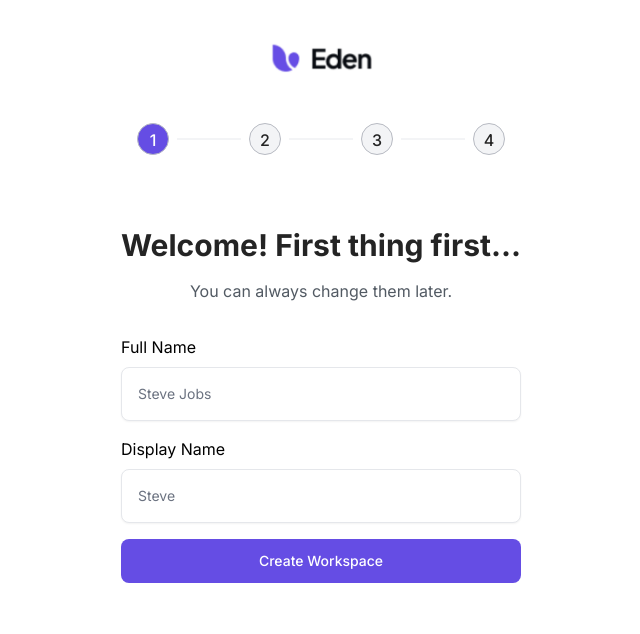
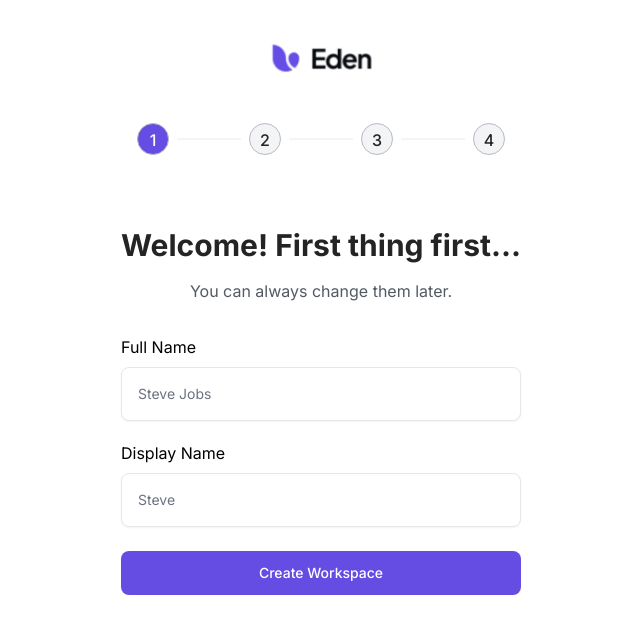
Before and after one commit to vishal035/onboarding-ui, a React (Create React App) app: page / in a window 1280 px wide. Shown: the top 634 px of the page, without its empty margins (319-959 px from the left). Built offline with nearby package versions, Linux system fonts and the light colour scheme.

Commit message:
Spacing Fixed

```diff
--- a/src/components/Form/FirstStepForm.jsx
+++ b/src/components/Form/FirstStepForm.jsx
@@ -52,10 +52,8 @@ const FirstStepForm = () => {
           </div>
         </div>
 
-        <div>
-          <label htmlFor="displayName" className="">
-            Display Name
-          </label>
+        <div className="pt-1">
+          <label htmlFor="displayName">Display Name</label>
           <div className="relative">
             <input
               ref={enteredDisplayName}
@@ -67,7 +65,7 @@ const FirstStepForm = () => {
           </div>
         </div>
 
-        <div className="flex items-center justify-between">
+        <div className="flex items-center justify-between pt-2">
           <button
             type="submit"
             className="inline-block w-full px-5 py-3 text-sm font-medium text-white bg-primary rounded-lg"
--- a/src/components/Form/SecondStepForm.jsx
+++ b/src/components/Form/SecondStepForm.jsx
@@ -54,7 +54,7 @@ const SecondStepForm = () => {
           </div>
         </div>
 
-        <div>
+        <div className="pt-1">
           <label htmlFor="website-url" className="">
             Workspace URL
             <span className="text-primary-gray-light">(optional)</span>
@@ -75,7 +75,7 @@ const SecondStepForm = () => {
           </div>
         </div>
 
-        <div className="flex items-center justify-between">
+        <div className="flex items-center justify-between pt-2">
           <button
             type="submit"
             className="inline-block w-full px-5 py-3 text-sm font-medium text-white bg-primary rounded-lg"
--- a/src/components/Form/ThirdStepForm.jsx
+++ b/src/components/Form/ThirdStepForm.jsx
@@ -114,7 +114,7 @@ const ThirdStepForm = () => {
           </li>
         </ul>
 
-        <div className="flex items-center justify-between">
+        <div className="flex items-center justify-between pt-2">
           <button
             type="submit"
             className="inline-block w-full px-5 py-3 text-sm font-medium text-white bg-primary rounded-lg"
```
